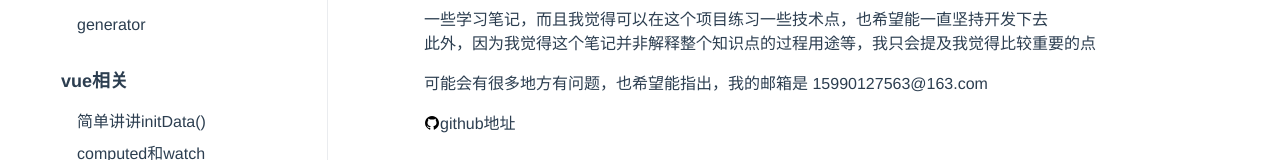
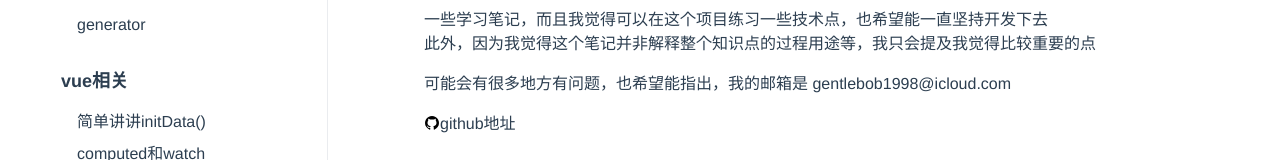
Before and after one commit to workkk98/vue-blog-template, a Vue app: page /vue/computedwatch in a window 1280 px wide. Shown: the part 124-284 px from the top of the page. Built offline with nearby package versions, Linux system fonts and the light colour scheme.

Commit message:
docs: 更新主业邮箱号

```diff
--- a/src/views/index.vue
+++ b/src/views/index.vue
@@ -6,7 +6,7 @@
       此外，因为我觉得这个笔记并非解释整个知识点的过程用途等，我只会提及我觉得比较重要的点
     </div>
     <div>
-      <p>可能会有很多地方有问题，也希望能指出，我的邮箱是 15990127563@163.com</p>
+      <p>可能会有很多地方有问题，也希望能指出，我的邮箱是 gentlebob1998@icloud.com</p>
       <p><a target="_blank" href="https://github.com/workINgithub"><icon-svg svgId="icon-test1"></icon-svg>github地址</a></p>
     </div>
     <p></p>
```
